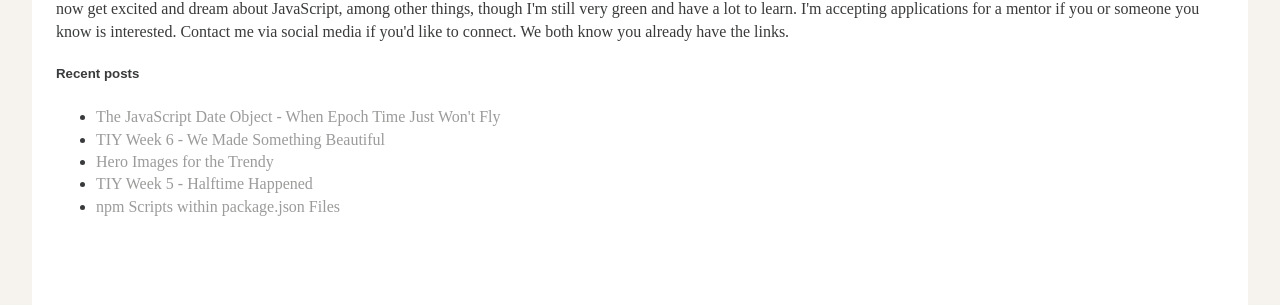
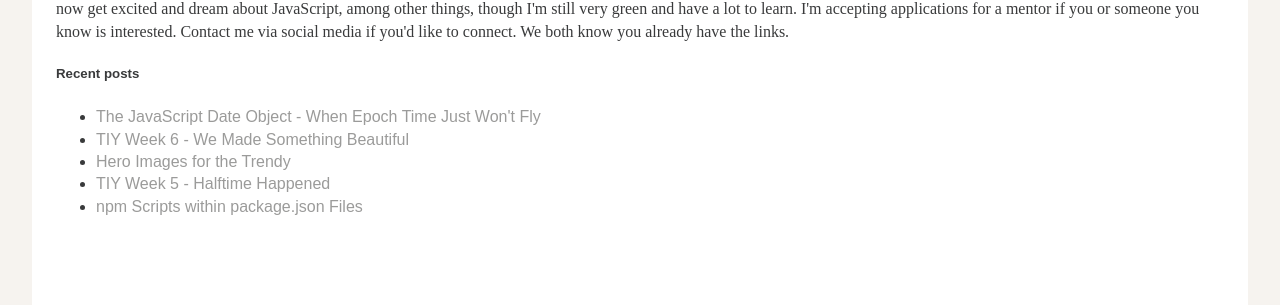
Before and after one commit to sjoyal/sjoyal.github.io, a Jekyll site: the page built from index.html, in a window 1280 px wide. Shown: the part 707-1012 px from the top of the page. Built offline with Jekyll 4.4.1, drawn with Linux system fonts in a browser that asks for light colours; nearby versions of some CDN libraries.

Commit message:
resfactored scss, edited fonts being used

```diff
--- a/css/main.css
+++ b/css/main.css
@@ -191,7 +191,8 @@
       font-family: sans-serif; }
     .body-container #section-1 .recent-posts a {
       text-decoration: none;
-      color: #9B9B9A; }
+      color: #9B9B9A;
+      font-family: sans-serif; }
   .body-container #section-2 {
     margin-top: 2.5em; }
     .body-container #section-2 .blog-post .small {
@@ -207,8 +208,8 @@
       display: inline-block;
       width: 75%;
       padding-left: 1.5%; }
-      .body-container #section-2 .blog-post .blog-content h3 {
-        font-size: 2.25ex;
+      .body-container #section-2 .blog-post .blog-content h4 {
+        /* font-size: 2.25ex; */
         font-family: sans-serif;
         margin: 0;
         cursor: pointer; }
--- a/index.html
+++ b/index.html
@@ -59,7 +59,7 @@
             <article class="blog-post">
               <div class="small">{{ post.date | date_to_string }}</div>
               <div class="blog-content">
-                <h3>{{ post.title | upcase }}</h3>
+                <h4>{{ post.title | upcase }}</h4>
                 <p class="blog-excerpt">{{ post.content | strip_html | truncatewords: 50 }}
                   <a href="{{ post.url }}">Keep Reading</a>
                 </p>
--- a/scss/_custom.scss
+++ b/scss/_custom.scss
@@ -157,6 +157,7 @@
       a {
         text-decoration: none;
         color: #9B9B9A;
+        font-family: sans-serif;
       }
     }
   }
@@ -182,8 +183,8 @@
         width: 75%;
         padding-left: 1.5%;
 
-        h3 {
-          font-size: 2.25ex;
+        h4 {
+          /* font-size: 2.25ex; */
           font-family: sans-serif;
           margin: 0;
           cursor: pointer;
```
